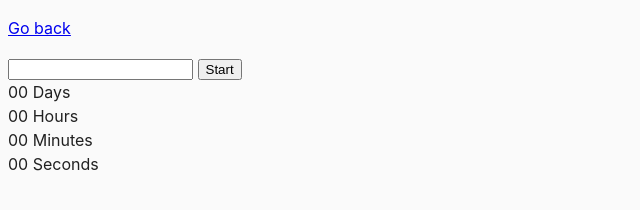
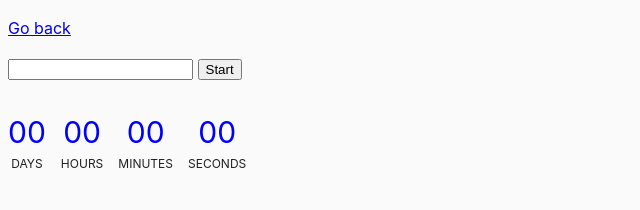
Before and after one commit to tonejman/goit-js-hw-09, a website built with Parcel: page src/02-timer.html in a window 1280 px wide. Shown: the whole page, without its empty margins (0-640 px from the left). Built offline with nearby package versions, Linux system fonts and the light colour scheme.

Commit message:
improved UI in task 02

```diff
--- a/src/css/common.css
+++ b/src/css/common.css
@@ -16,3 +16,26 @@ img {
   display: block;
   max-width: 100%;
 }
+
+/* task 02 */
+
+.timer {
+  display: flex;
+  margin-top: 30px;
+}
+.field {
+  display: flex;
+  flex-direction: column;
+  text-align: center;
+  margin-right: 15px;
+}
+
+.label {
+  font-size: 12px;
+  text-transform: uppercase;
+}
+
+.value {
+  font-size: 30px;
+  color: blue;
+}
```
